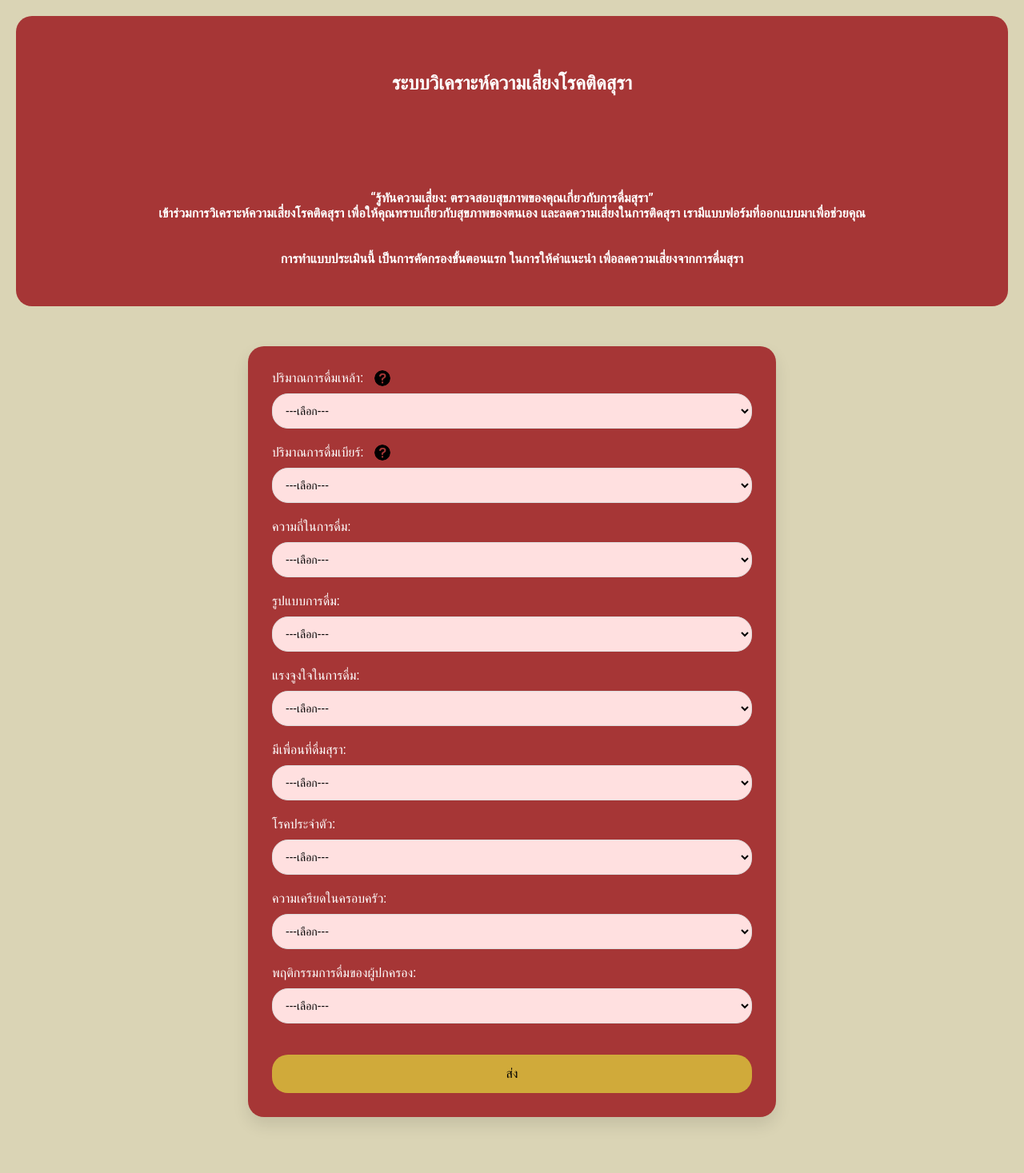
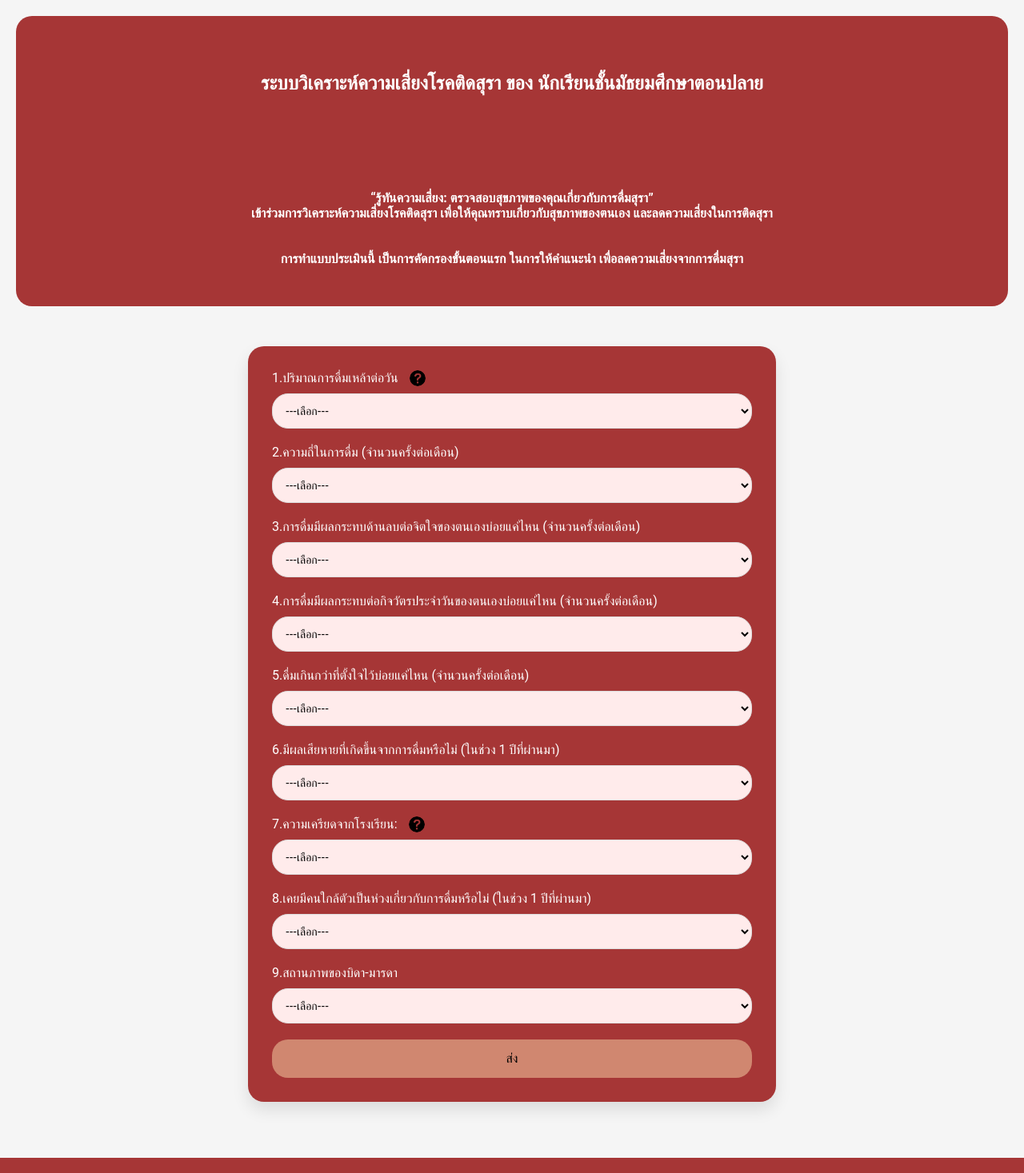
Before and after one commit to DelaGon/Alcoholism-Risk, a PHP site: page / in a window 1280 px wide. Shown: the whole page at 80% size. Run offline with PHP 8.4, Linux system fonts and the light colour scheme.

Commit message:
last_update

```diff
--- a/index.php
+++ b/index.php
@@ -7,110 +7,113 @@
     <link rel="stylesheet" href="style.css">
 </head>
 <body>
-    <h2>ระบบวิเคราะห์ความเสี่ยงโรคติดสุรา</h2>
+    <h2>ระบบวิเคราะห์ความเสี่ยงโรคติดสุรา ของ นักเรียนชั้นมัธยมศึกษาตอนปลาย</h2>
     <h1>“รู้ทันความเสี่ยง:
     ตรวจสอบสุขภาพของคุณเกี่ยวกับการดื่มสุรา”<br>
 เข้าร่วมการวิเคราะห์ความเสี่ยงโรคติดสุรา เพื่อให้คุณทราบเกี่ยวกับสุขภาพของตนเอง
-และลดความเสี่ยงในการติดสุรา เรามีแบบฟอร์มที่ออกแบบมาเพื่อช่วยคุณ
+และลดความเสี่ยงในการติดสุรา
 <br><br><br>
 การทำแบบประเมินนี้ เป็นการคัดกรองขั้นตอนแรก ในการให้คำแนะนำ เพื่อลดความเสี่ยงจากการดื่มสุรา </h1>
 
     <form action="display.php" method="post">
-    <label for="AlcoholConsumption">ปริมาณการดื่มเหล้า:</label>
-<img src="icon.png" alt="ไอคอนรูปภาพ" class="icon" id="alcoholIcon">
-<select name="AlcoholConsumption">
+    <label for="alcohol_consumption">1.ปริมาณการดื่มเหล้าต่อวัน</label>
+    <img src="icon.png" alt="ไอคอนรูปภาพ" class="icon" id="alcoholIcon">
+<select name="alcohol_consumption" required>
     <option value="">---เลือก---</option>
     <option value="ไม่ดื่มเหล้า">ไม่ดื่มเหล้า</option>
-    <option value="1-2 Drink">1-2 Drink</option>
-    <option value="3-4 Drink">3-4 Drink</option>
-    <option value="5-6 Drink">5-6 Drink</option>
-    <option value="7-9 Drink">7-9 Drink</option>
-    <option value="ตั้งแต่ 10 Drink ขึ้นไป">ตั้งแต่ 10 Drink ขึ้นไป</option>
+    <option value="1-2 Drink"> เหล้าแดง 2 ฝาใหญ่ หรือ เหล้าขาว 1 แก้วช็อต</option>
+    <option value="3-4 Drink"> เหล้าแดง 1-2 แก้วช็อต หรือ เหล้าขาว 2 แก้วช็อต</option>
+    <option value="5-6 Drink"> เหล้าแดง 3-4 แก้วช็อต หรือ ครึ่งแบน หรือ เหล้าขาว 4 แก้วช็อต</option>
+    <option value="7-9 Drink"> เหล้าแดง 5-6 แก้วช็อต หรือ เหล้าขาว 6 แก้วช็อต</option>
+    <option value="ตั้งแต่ 10 Drink ขึ้นไป">ตั้งแต่เหล้าแดงและเหล้าขาว 7 แก้วช็อตขึ้นไป  หรือ 1 แบน/ขวด</option>
 </select>
 <div id="alcoholPopup" class="popup" style="display:none;">
     <span class="close">&times;</span>
-    <img src="<?php echo 'drink.png'; ?>" alt="รูปภาพตัวอย่าง" class="popup-content">
+    <img src="<?php echo 'spirits.png'; ?>" alt="รูปภาพตัวอย่าง" class="popup-content">
 </div>
 <br>
-
-<label for="BeerConsumption">ปริมาณการดื่มเบียร์:</label>
-<img src="icon.png" alt="ไอคอนรูปภาพ" class="icon" id="beerIcon">
-<select name="BeerConsumption">
-    <option value="">---เลือก---</option>
-    <option value="ไม่ดื่มเบียร์">ไม่ดื่มเบียร์</option>
-    <option value="1-2 Drink">1-2 Drink</option>
-    <option value="3-4 Drink">3-4 Drink</option>
-    <option value="5-6 Drink">5-6 Drink</option>
-    <option value="7-9 Drink">7-9 Drink</option>
-    <option value="ตั้งแต่ 10 Drink ขึ้นไป">ตั้งแต่ 10 Drink ขึ้นไป</option>
-</select>
-<div id="beerPopup" class="popup" style="display:none;">
-    <span class="close">&times;</span>
-    <img src="<?php echo 'drink.png'; ?>" alt="รูปภาพตัวอย่าง" class="popup-content">
-</div>
-
-        <br>
-
-        <label for="DrinkingFrequency">ความถี่ในการดื่ม:</label>
-        <select name="DrinkingFrequency">
+        <label for="alcohol_drinking_frequency">2.ความถี่ในการดื่ม (จำนวนครั้งต่อเดือน)</label>
+        <select name="alcohol_drinking_frequency" required>
             <option value="">---เลือก---</option>
             <option value="ไม่เคยเลย">ไม่เคยเลย</option>
-            <option value="น้อยกว่า เดือนละครั้ง">น้อยกว่า เดือนละครั้ง</option>
-            <option value="เดือนละครั้ง">เดือนละครั้ง</option>
-            <option value="สัปดาห์ละครั้ง">สัปดาห์ละครั้ง</option>
-            <option value="ทุกวัน หรือ เกือบทุกวัน">ทุกวัน หรือ เกือบทุกวัน</option>
+            <option value="น้อยกว่า เดือนละครั้ง">น้อย (น้อยกว่า 1 ครั้งต่อเดือน)</option>
+            <option value="เดือนละครั้ง">ปานกลาง (1-4 ครั้งต่อเดือน)</option>
+            <option value="สัปดาห์ละครั้ง">มาก (5-6 ครั้งต่อเดือน ) </option>
+            <option value="ทุกวัน หรือ เกือบทุกวัน">มากที่สุด (ตั้งแต่ 7 ครั้งต่อเดือนขึ้นไป) </option>
         </select><br>
-        <label for="DrinkingPattern">รูปแบบการดื่ม:</label>
-        <select name="DrinkingPattern">
+
+        <label for="regret_due_to_alcohol">3.การดื่มมีผลกระทบด้านลบต่อจิตใจของตนเองบ่อยแค่ไหน (จำนวนครั้งต่อเดือน) </label>
+        <select name="regret_due_to_alcohol" required>
             <option value="">---เลือก---</option>
-            <option value="ไม่เคยดื่ม">ไม่เคยดื่ม</option>
-            <option value="ดื่มเพื่อสังคม (ดื่มในงานเลี้ยงสังสรรค์หรือกิจกรรมสังคมต่างๆ)">ดื่มเพื่อสังคม (ดื่มในงานเลี้ยงสังสรรค์หรือกิจกรรมสังคมต่างๆ)</option>
-            <option value="ดื่มเพื่อคลายเครียด (ดื่มเมื่อรู้สึกเครียดหรือต้องการผ่อนคลาย)">ดื่มเพื่อคลายเครียด (ดื่มเมื่อรู้สึกเครียดหรือต้องการผ่อนคลาย)</option>
-            <option value="ดื่มเป็นประจำ (ดื่มแอลกอฮอล์เป็นกิจวัตรประจำวัน)">ดื่มเป็นประจำ (ดื่มแอลกอฮอล์เป็นกิจวัตรประจำวัน)</option>
-            <option value="ดื่มมากในบางครั้ง (ดื่มแอลกอฮอล์ในปริมาณมากในช่วงเวลาสั้นๆ)">ดื่มมากในบางครั้ง (ดื่มแอลกอฮอล์ในปริมาณมากในช่วงเวลาสั้นๆ)</option>
-            <option value="ดื่มคนเดียว (ดื่มแอลกอฮอล์คนเดียวที่บ้านหรือที่อื่นๆ)">ดื่มคนเดียว (ดื่มแอลกอฮอล์คนเดียวที่บ้านหรือที่อื่นๆ)</option>
+            <option value="ไม่เคยเลย">ไม่มีผลต่อจิตใจ</option>
+            <option value="น้อยกว่า เดือนละครั้ง">แทบไม่มีผลต่อจิตใจ (เดือนละ 1 ครั้ง หรือ น้อยกว่า)</option>
+            <option value="เดือนละครั้ง">มีผลต่อจิตใจ บางครั้ง (2-4 ครั้งต่อเดือน)</option>
+            <option value="สัปดาห์ละครั้ง">มีผลต่อจิตใจ บ่อยครั้ง (5-6 ครั้งต่อเดือน)</option>
+            <option value="ทุกวัน หรือ เกือบทุกวัน">มีผลต่อจิตใจ ทุกครั้ง (ตั้งแต่ 7 ครั้งต่อเดือนขึ้นไป)</option>
         </select><br>
-        <label for="DrinkingMotivation">แรงจูงใจในการดื่ม:</label>
-        <select name="DrinkingMotivation">
+        <label for="neglected_due_to_alcohol">4.การดื่มมีผลกระทบต่อกิจวัตรประจำวันของตนเองบ่อยแค่ไหน (จำนวนครั้งต่อเดือน)</label>
+        <select name="neglected_due_to_alcohol" required>
             <option value="">---เลือก---</option>
-            <option value="ไม่เคยดื่ม">ไม่เคยดื่ม</option>
-            <option value="เพื่อความสนุกสนาน (ดื่มเพื่อสนุกสนานในงานเลี้ยงหรือปาร์ตี้)">เพื่อความสนุกสนาน (ดื่มเพื่อสนุกสนานในงานเลี้ยงหรือปาร์ตี้)</option>
-            <option value="เพื่อเข้าสังคม (ดื่มเพื่อเข้ากับกลุ่มเพื่อนหรือเพื่อเป็นที่ยอมรับในสังคม)">เพื่อเข้าสังคม (ดื่มเพื่อเข้ากับกลุ่มเพื่อนหรือเพื่อเป็นที่ยอมรับในสังคม)</option>
-            <option value="เพื่อการผ่อนคลาย (ดื่มเพื่อผ่อนคลายหลังจากวันที่เหน็ดเหนื่อย)">เพื่อการผ่อนคลาย (ดื่มเพื่อผ่อนคลายหลังจากวันที่เหน็ดเหนื่อย)</option>
-            <option value="เพื่อหลีกหนี (ดื่มเพื่อหลีกหนีจากปัญหาหรือความทุกข์)">เพื่อหลีกหนี (ดื่มเพื่อหลีกหนีจากปัญหาหรือความทุกข์)</option>
+            <option value="ไม่เคยเลย">ไม่มีผลกระทบ</option>
+            <option value="น้อยกว่า เดือนละครั้ง">แทบไม่มีผลกระทบ (เดือนละ 1 ครั้ง หรือ น้อยกว่า)</option>
+            <option value="เดือนละครั้ง">มีผลกระทบ บางครั้ง (2-4 ครั้งต่อเดือน)</option>
+            <option value="สัปดาห์ละครั้ง">มีผลกระทบ บ่อยครั้ง (5-6 ครั้งต่อเดือน)</option>
+            <option value="ทุกวัน หรือ เกือบทุกวัน">มีผลกระทบ ทุกครั้ง (ตั้งแต่ 7 ครั้งต่อเดือนขึ้นไป)</option>
         </select><br>
-        <label for="FriendsWhoDrink">มีเพื่อนที่ดื่มสุรา:</label>
-        <select name="FriendsWhoDrink">
+
+        <label for="unable_to_stop_drinking">5.ดื่มเกินกว่าที่ตั้งใจไว้บ่อยแค่ไหน (จำนวนครั้งต่อเดือน)</label>
+        <select name="unable_to_stop_drinking" required>
             <option value="">---เลือก---</option>
-            <option value="มี">มี</option>
-            <option value="ไม่มี">ไม่มี</option>
+            <option value="ไม่เคยเลย">ไม่เคยดื่มเกินกว่าที่ตั้งใจไว้</option>
+            <option value="น้อยกว่า เดือนละครั้ง">ดื่มเกินกว่าที่ตั้งใจไว้ บางครั้ง (เดือนละ 1 ครั้ง หรือ น้อยกว่า)</option>
+            <option value="เดือนละครั้ง">ดื่มเกินกว่าที่ตั้งใจไว้ บ่อยครั้ง (2-4 ครั้งต่อเดือน)</option>
+            <option value="สัปดาห์ละครั้ง">ดื่มเกินกว่าที่ตั้งใจไว้ เกือบทุกครั้ง (5-6 ครั้งต่อเดือน)</option>
+            <option value="ทุกวัน หรือ เกือบทุกวัน">ดื่มเกินกว่าที่ตั้งใจไว้ ทุกครั้ง (ตั้งแต่ 7 ครั้งต่อเดือนขึ้นไป)</option>
+        </select>
+        <div id="dontPopup" class="popup" style="display:none;">
+    <span class="close">&times;</span>
+    <img src="<?php echo 'dont.png'; ?>" alt="รูปภาพตัวอย่าง" class="popup-content">
+</div>
+        <br>
+        <label for="injury_due_to_alcohol">6.มีผลเสียหายที่เกิดขึ้นจากการดื่มหรือไม่ (ในช่วง 1 ปีที่ผ่านมา)</label>
+        <select name="injury_due_to_alcohol" required>
+            <option value="">---เลือก---</option>
+            <option value="ไม่เคยเลย">ไม่มี</option>
+            <option value="เคย แต่ไม่ได้เกิดขึ้นในปีที่แล้ว">มี (นานกว่า 1 ปีที่ผ่านมา)</option>
+            <option value="เคยเกิดขึ้นในช่วงหนึ่งปีที่แล้ว">มี (1 ปีที่ผ่านมา)</option>
         </select><br>
-        <label for="ChronicDiseases">โรคประจำตัว:</label>
-        <select name="ChronicDiseases">
-            <option value="">---เลือก---</option>
-            <option value="ไม่มี">ไม่มี</option>
-            <option value="ภูมิแพ้">ภูมิแพ้</option>
-            <option value="G6PD">G6PD</option>
-            <option value="หืดหอบ">หืดหอบ</option>
-            <option value="เลือดจาง">เลือดจาง</option>
-        </select><br>
-        <label for="FamilyStress">ความเครียดในครอบครัว:</label>
-        <select name="FamilyStress">
+        <label for="school_stress">7.ความเครียดจากโรงเรียน:</label>
+        <img src="icon.png" alt="ไอคอนรูปภาพ" class="icon" id="school_stressIcon">
+        <select name="school_stress" required>
             <option value="">---เลือก---</option>
             <option value="ไม่มีความเครียด">ไม่มีความเครียด</option>
             <option value="ความเครียดระดับต่ำ">ความเครียดระดับต่ำ</option>
             <option value="ความเครียดระดับปานกลาง">ความเครียดระดับปานกลาง</option>
             <option value="ความเครียดระดับสูง">ความเครียดระดับสูง</option>
+        </select>
+
+        <div id="school_stressPopup" class="popup" style="display:none;">
+        <span class="close">&times;</span>
+        <img src="<?php echo 'school_stress.png'; ?>" alt="รูปภาพตัวอย่าง" class="popup-content">
+        </div>
+
+        <br>
+        <label for="doctor_or_family_advised_quit"> 8.เคยมีคนใกล้ตัวเป็นห่วงเกี่ยวกับการดื่มหรือไม่ (ในช่วง 1 ปีที่ผ่านมา)</label>
+        <select name="doctor_or_family_advised_quit" required>
+            <option value="">---เลือก---</option>
+            <option value="ไม่เคยเลย">ไม่เคย</option>
+            <option value="เคย แต่ไม่ได้เกิดขึ้นในปีที่แล้ว">เคย (นานกว่า 1 ปีที่ผ่านมา)</option>2
+            <option value="เคยเกิดขึ้นในช่วงหนึ่งปีที่แล้ว">เคย  (1 ปีที่ผ่านมา)</option>
         </select><br>
-        <label for="ParentalDrinkingBehavior">พฤติกรรมการดื่มของผู้ปกครอง:</label>
-        <select name="ParentalDrinkingBehavior">
+
+        <label for="parent_status">9.สถานภาพของบิดา-มารดา </label>
+        <select name="parent_status" required>
             <option value="">---เลือก---</option>
-            <option value="ไม่เคยเลย">ไม่เคยเลย</option>
-            <option value="เดือนละครั้ง">เดือนละครั้ง</option>
-            <option value="2-4 ครั้งต่อเดือน">2-4 ครั้งต่อเดือน</option>
-            <option value="2-3 ครั้งต่อสัปดาห์">2-3 ครั้งต่อสัปดาห์</option>
-            <option value="4 ครั้งขึ้นไปต่อสัปดาห์">4 ครั้งขึ้นไปต่อสัปดาห์</option>
-        </select><br><br>
+            <option value="สมรส">สมรส (อาศัยอยู่ด้วยกัน) </option>
+            <option value="หย่าร้าง">หย่าร้าง</option>
+            <option value="แยกกันอยู่">สมรถ (แยกกันอยู่)</option>
+            <option value="ไม่ทราบ ติดต่อไม่ได้">ไม่ทราบ</option>
+        </select><br>
         <input type="submit" value="ส่ง">
         <script src="script.js"></script>
     </form>
--- a/style.css
+++ b/style.css
@@ -1,7 +1,7 @@
 /* กำหนดการตั้งค่าให้กับ body ทั้งหมด */
 body {
     font-family: 'Roboto', sans-serif;
-    background-color: #DAD4B5;
+    background-color: #F5F5F5;
     margin: 0;
     padding: 20px;
     display: flex;
@@ -12,7 +12,7 @@
 
 /* สไตล์ของฟอร์ม */
 form {
-    background-color: #a63636; /* พื้นหลังสีแดง */
+    background-color: #a63636 ; /* พื้นหลังสีแดง */
     padding: 30px;
     border-radius: 20px; /* มุมโค้งมนเพิ่มขึ้น */
     box-shadow: 0px 10px 20px rgba(0, 0, 0, 0.1);
@@ -35,7 +35,7 @@
     font-size: 24px; /* ขนาดตัวอักษร h2 */
     padding: 70px 0;
 
-    background-color: #a63636; /* สีแดงเข้ม */
+    background-color: #a63636 ; /* สีแดงเข้ม */
     border-top-left-radius: 20px;
     border-top-right-radius: 20px;
 }
@@ -43,10 +43,17 @@
 h1 {
     font-size: 16px; /* ขนาดตัวอักษร h1 ให้เล็กกว่า h2 */
     padding: 50px 0; /* ระยะ padding */
-    background-color: #a63636; /* สีแดงเข้ม */
+    background-color: #a63636 ; /* สีแดงเข้ม */
     border-bottom-left-radius: 20px; /* ขอบมนด้านล่างซ้าย */
     border-bottom-right-radius: 20px; /* ขอบมนด้านล่างขวา */
 }
+.small-red-text {
+    font-size: 14px; /* กำหนดขนาดฟอนต์ */
+    color: rgb(255, 255, 255); /* กำหนดสีฟอนต์ */
+    margin: 10px 0; /* กำหนดระยะห่างด้านบน-ล่าง */
+    font-weight: normal; /* ไม่ให้เป็นตัวหนาเกินไป */
+}
+
 
 
 /* รูปภาพ */
@@ -75,7 +82,7 @@
     border: 1px solid #dddddd;
     border-radius: 20px;
     font-size: 14px;
-    background-color: #ffe0e0; /* สีพื้นหลังอ่อน */
+    background-color: #ffebeb; /* สีพื้นหลังอ่อน */
     transition: border-color 0.3s ease;
 }
 
@@ -87,7 +94,7 @@
 input[type="submit"] {
     width: 100%;
     padding: 15px;
-    background-color: #d0aa3a; /* ปุ่มสีเหลือง */
+    background-color: #D08770; /* ปุ่มสีเหลือง */
     color: #000000; /* ตัวอักษรสีดำ */
     font-size: 16px;
     border: none;
```
Also changed, not shown: calculation.php (+89 -38 lines), display.php (+11 -11 lines), script.js (+19 -16 lines), Beer.png (added), dont.png (added), school_stress.png (added), spirits.png (added).
